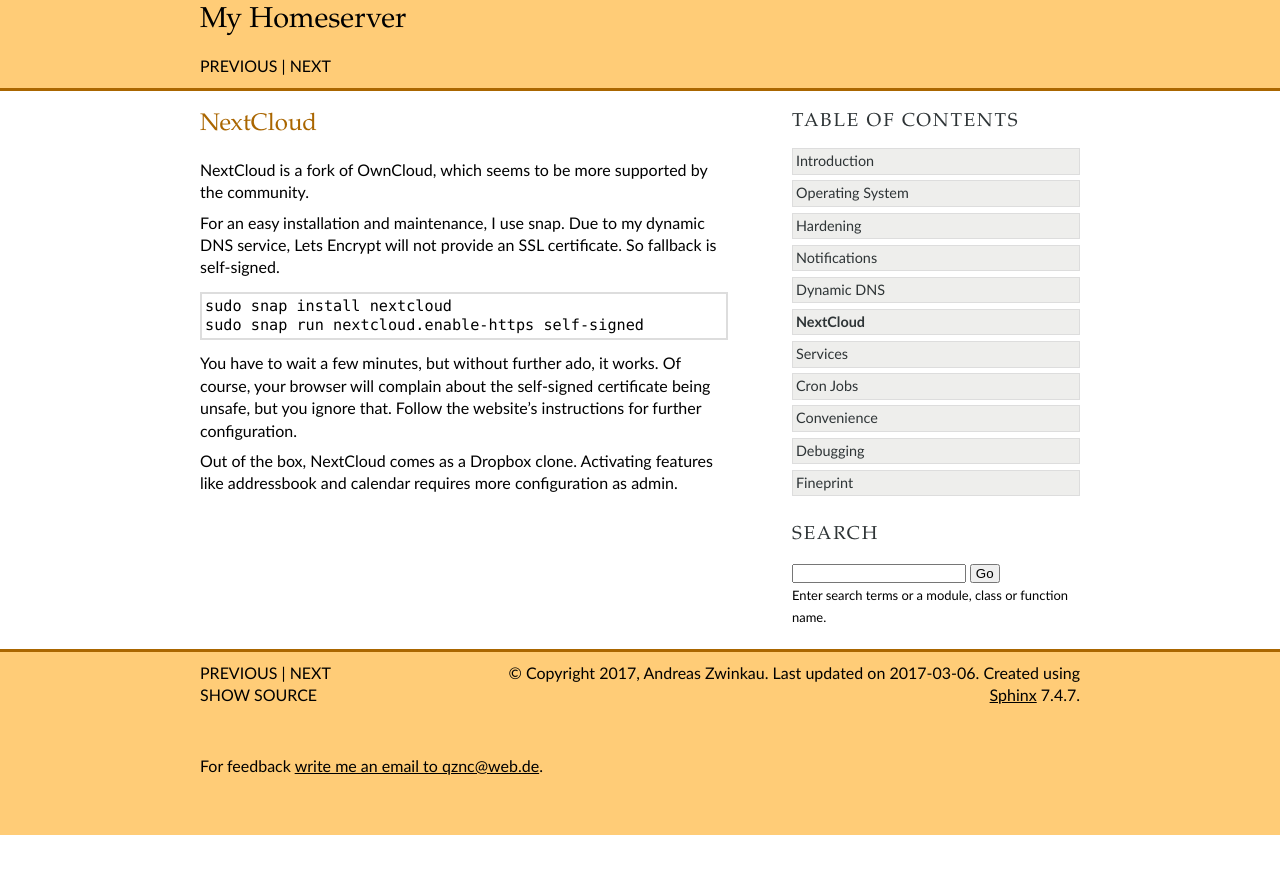
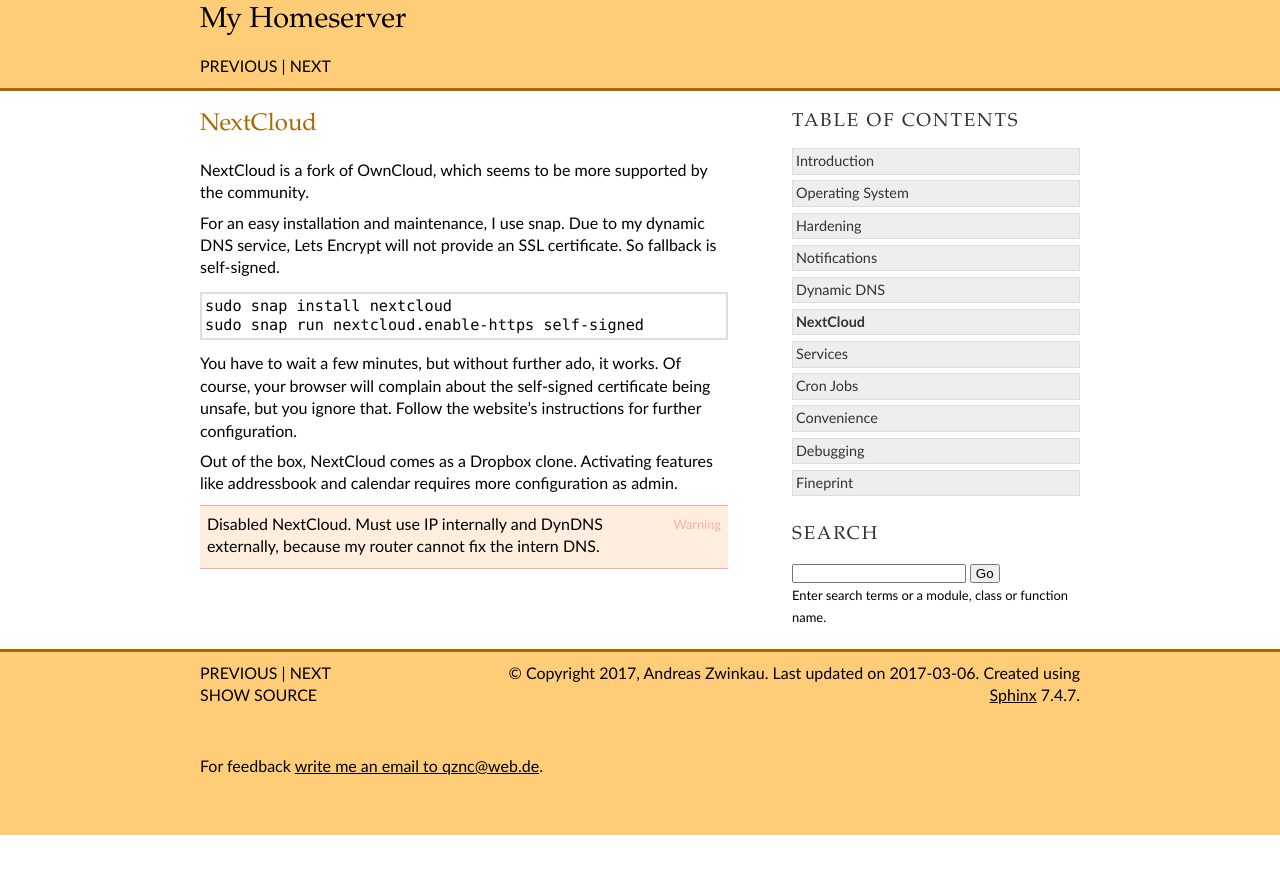
Before and after one commit to qznc/my-homeserver, a Sphinx documentation site: the page built from source/nextcloud.rst, in a window 1280 px wide. Shown: the top 874 px of the page. Built offline with Sphinx 7.4.7, drawn with Linux system fonts in a browser that asks for light colours.

Commit message:
Disabled NextCloud

```diff
--- a/source/nextcloud.rst
+++ b/source/nextcloud.rst
@@ -27,3 +27,9 @@
 NextCloud comes as a Dropbox clone.
 Activating features like addressbook and calendar
 requires more configuration as admin.
+
+.. warning::
+
+   Disabled NextCloud.
+   Must use IP internally and DynDNS externally,
+   because my router cannot fix the intern DNS.
```
